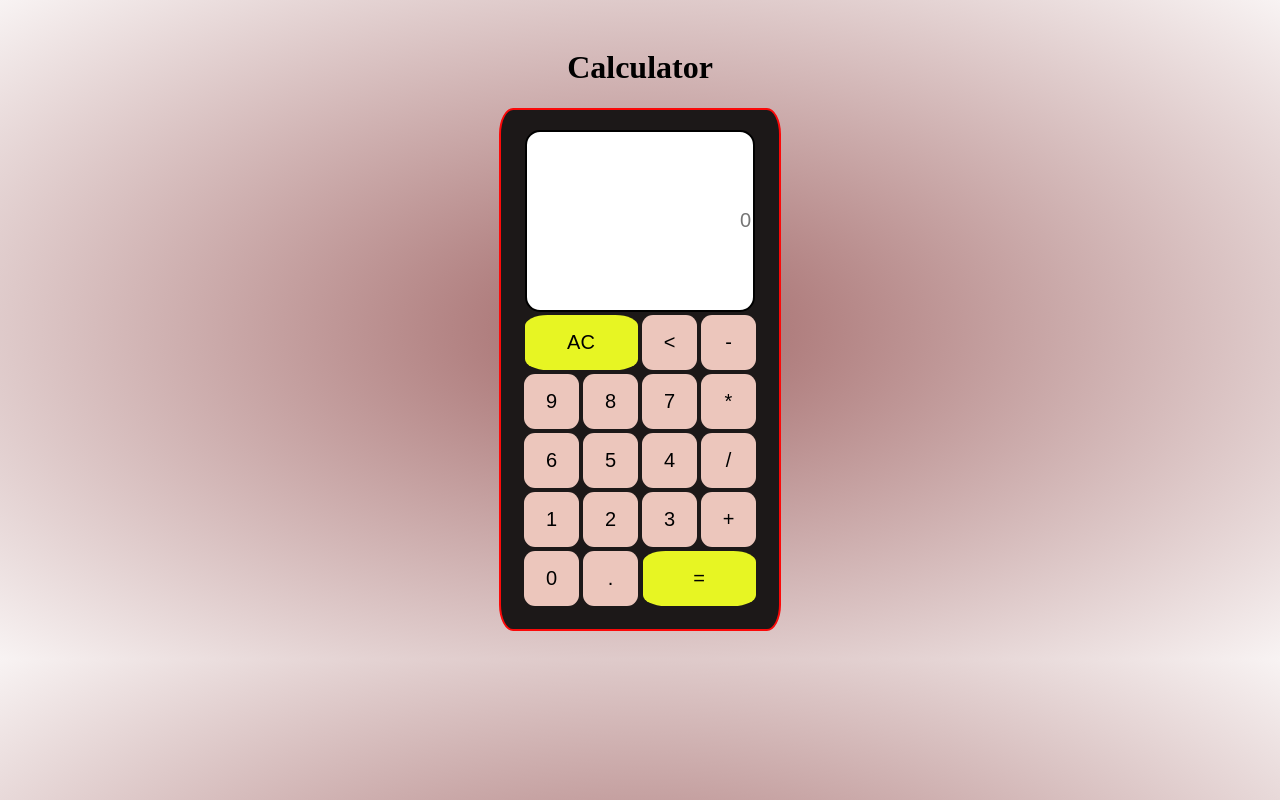
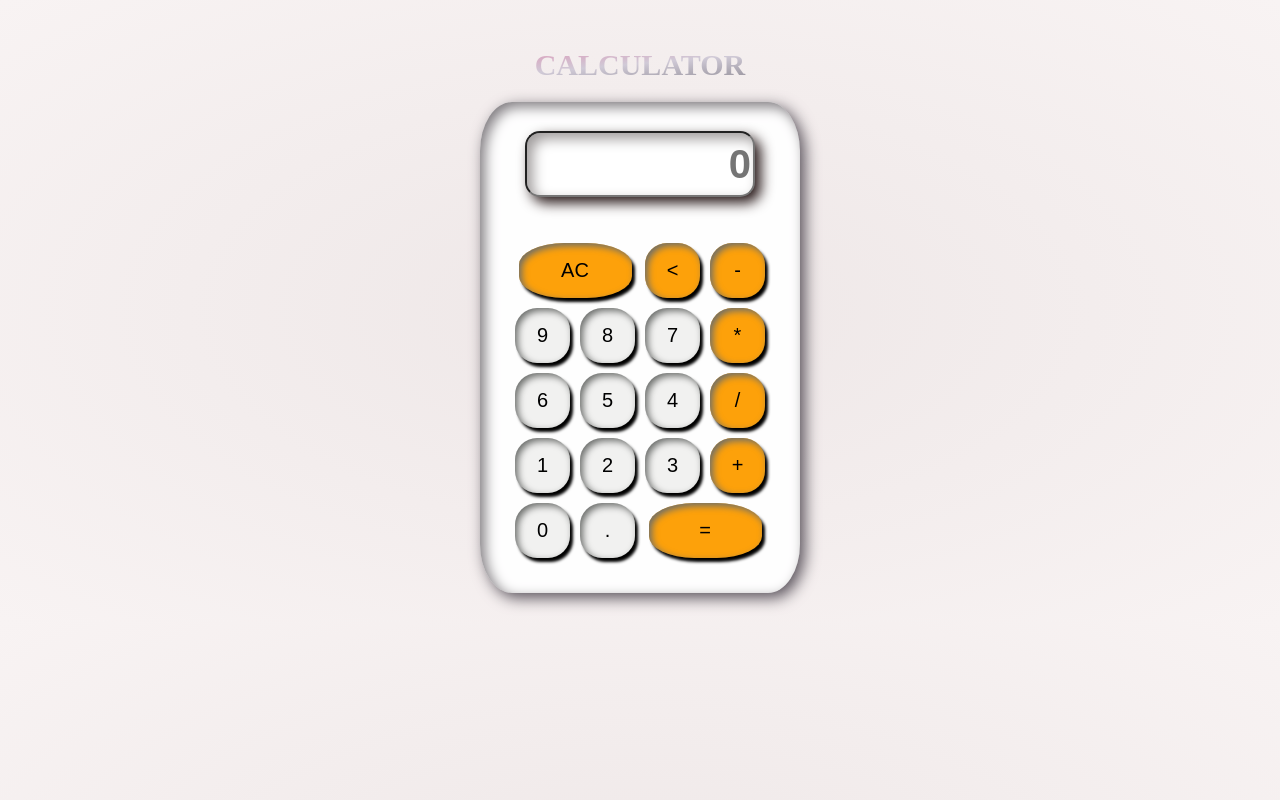
Before and after one commit to a6dubey/calculator, a plain HTML site: page index.html in a window 1280 px wide. Drawn offline with Linux system fonts and the light colour scheme.

Commit message:
Update style.css

```diff
--- a/style.css
+++ b/style.css
@@ -1,8 +1,8 @@
 button{
-    background-color:rgb(236, 198, 188);
+    background-color:rgb(241, 241, 240);
     width:55px;
     height:55px;
-    border-radius: 20%;
+    border-radius: 40%;
     /* fit-content:auto; */
     /* text-wrap:auto; */
     /* justify-content: center; */
@@ -10,9 +10,11 @@ button{
     font-size: 20px;
     border: none;
     /* margin-top: 10px; */
+    box-shadow: inset 3px 3px 7px rgb(108, 110, 108), 3px 4px 3px black;
+    margin:3px;
 }
 button:hover{
-    background-color: rgb(214, 43, 43);
+    background-color: #fda10a;
 }
 
 
@@ -26,24 +28,30 @@ button:hover{
 input{
     justify-content: center;
     font-size: 20px;
-    height: 22vh;
+    height: 60px;
     width: 222px;
-    border: 2px solid black;
+    /* border: 2px solid black; */
     border-radius: 15px;
     text-align:end;
+    box-shadow: inset 6px 6px 13px rgb(161, 157, 157),6px 6px 13px rgb(39, 24, 24);
+    font-weight: bold;
+    font-size: 40px;
+    color: black;
+    margin-bottom: 40px;
 
 }
 body{
-    background:radial-gradient(rgb(162, 104, 104),rgb(248, 243, 243));
+    background:radial-gradient(rgb(238, 231, 231),rgb(248, 243, 243));
 
 }
 .table{
-    border: 2px solid rgb(251, 9, 9);
-     border-radius: 5%;
-     background-color: rgb(28, 24, 24);
-     padding:20px;
+    /* border: 2px solid rgb(251, 9, 9); */
+     border-radius: 10%;
+     background-color: rgb(254, 254, 254);
+     padding:29px;
     margin:auto;
     display:inline-block;
+    box-shadow: inset 5px 5px 13px rgb(129, 125, 129), 5px 5px 15px rgb(90, 83, 92);
 }
 /* tr {
     display: grid;
@@ -52,5 +60,34 @@ body{
 
  .span-two{
     width:113px;
-    background-color: rgb(231, 245, 35);
+    background-color:#fda10a;
  }
+h1 {
+    text-transform: uppercase;
+    background-image: linear-gradient(
+      -5deg,
+      #2e2e30 0%,
+      #d0cad7 29%,
+      #ff1361 67%,
+      #ece516 100%
+    );
+    background-size: auto auto;
+    background-clip: border-box;
+    background-size: 200% auto;
+    color: rgb(232, 222, 222);
+    background-clip: text;
+    text-fill-color: transparent;
+    -webkit-background-clip: text;
+    -webkit-text-fill-color: transparent;
+    animation: textclip 2s linear infinite;
+    /* display: inline-block; */
+        font-size: 30px;
+  }
+  @keyframes textclip {
+    to {
+      background-position: 200% center;
+    }
+  }
+  .operators{
+    background-color: #fda10a;
+  }
```
